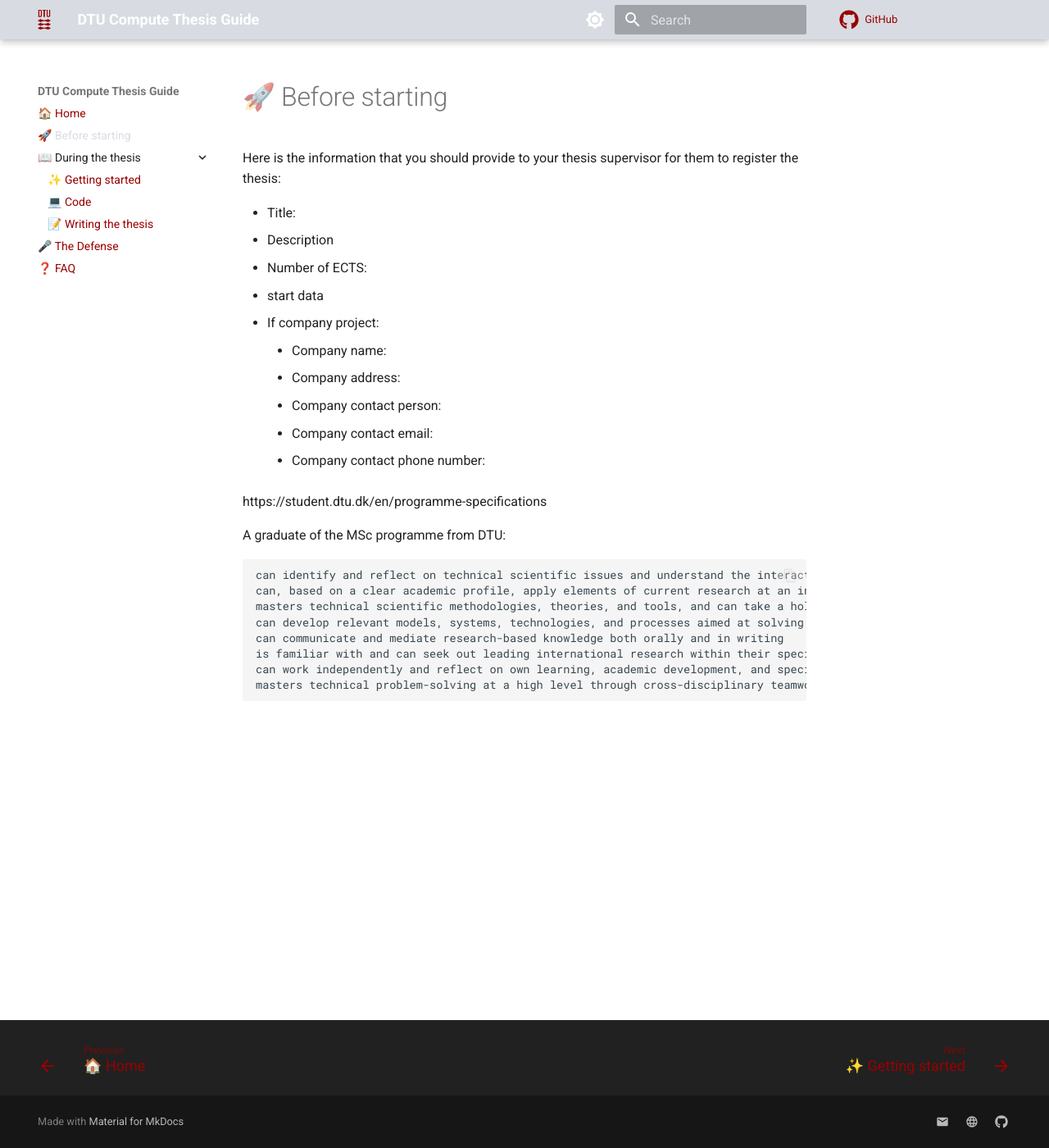
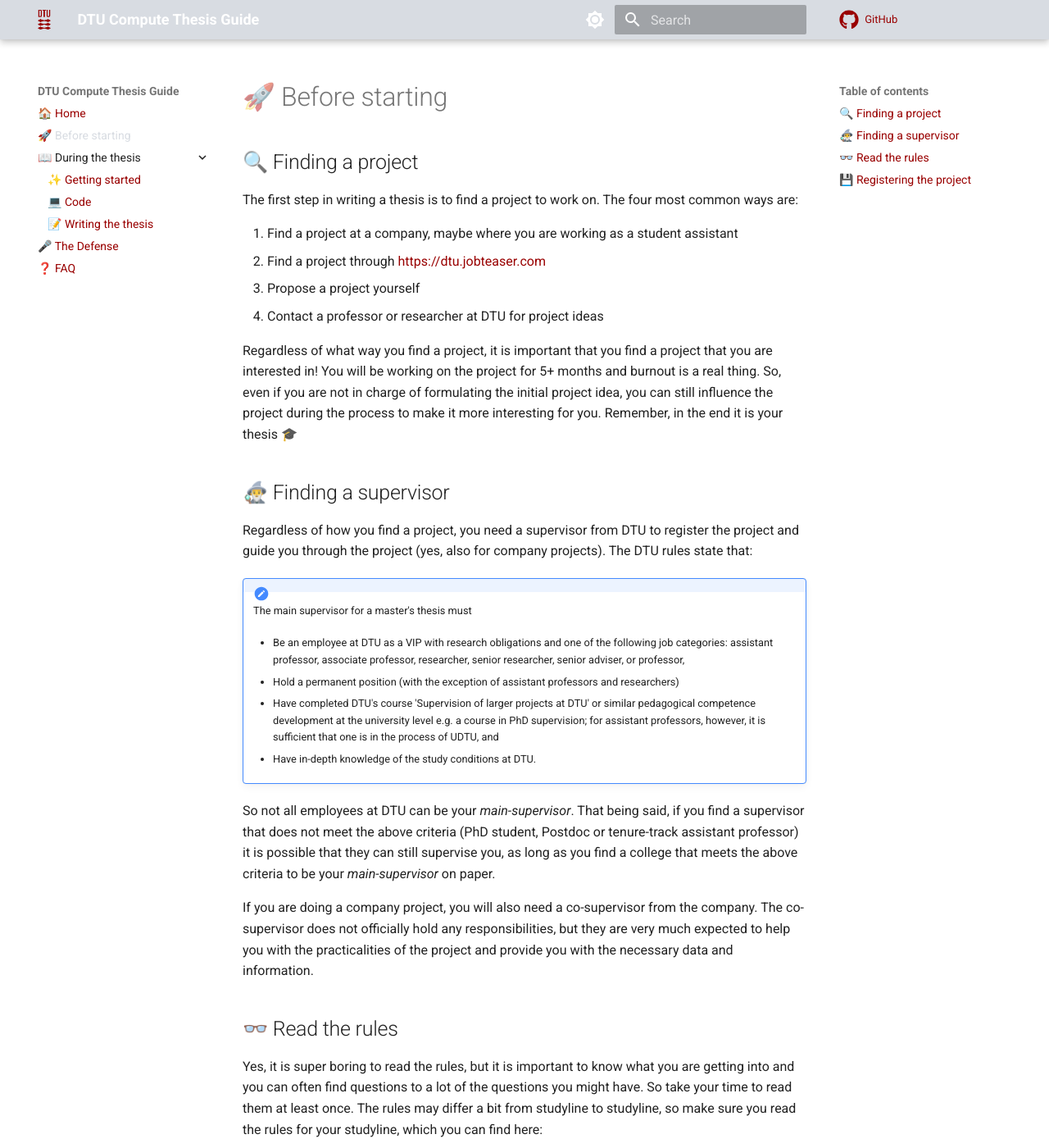
Before and after one commit to SkafteNicki/dtu_cs_thesis, an MkDocs documentation site: the page built from docs/before.md, in a window 1280 px wide and 1400 px high. Shown: the whole window at 82% size. Built offline with MkDocs 1.6.1 and Material for MkDocs 9.7.7, drawn with Linux system fonts in a browser that asks for light colours; comment, search, counter and statistics services are not loaded; some of the changed text lies outside the part shown.

Commit message:
update instructions

```diff
--- a/docs/before.md
+++ b/docs/before.md
@@ -1,28 +1,110 @@
+## 🔍 Finding a project
 
+The first step in writing a thesis is to find a project to work on. The four most common ways are:
 
-Here is the information that you should provide to your thesis supervisor for them to register the thesis:
+1. Find a project at a company, maybe where you are working as a student assistant
+2. Find a project through <https://dtu.jobteaser.com>
+3. Propose a project yourself
+4. Contact a professor or researcher at DTU for project ideas
 
-* Title:
-* Description
-* Number of ECTS:
-* start data
+Regardless of what way you find a project, it is important that you find a project that you are interested in! You will
+be working on the project for 5+ months and burnout is a real thing. So, even if you are not in charge of formulating
+the initial project idea, you can still influence the project during the process to make it more interesting for you.
+Remember, in the end it is your thesis 🎓
 
-* If company project:
-    * Company name:
-    * Company address:
-    * Company contact person:
-    * Company contact email:
-    * Company contact phone number:
+## 🧙‍♂️ Finding a supervisor
 
-https://student.dtu.dk/en/programme-specifications
+Regardless of how you find a project, you need a supervisor from DTU to register the project and guide you through the
+project (yes, also for company projects). The DTU rules state that:
 
-A graduate of the MSc programme from DTU:
+!!! note " "
 
-    can identify and reflect on technical scientific issues and understand the interaction between the various components that make up an issue
-    can, based on a clear academic profile, apply elements of current research at an international level to develop ideas and solve problems
-    masters technical scientific methodologies, theories, and tools, and can take a holistic view of and delimit a complex, open issue, put it into a broader academic and societal perspective, and, on this basis, propose a variety of possible actions while considering sustainability
-    can develop relevant models, systems, technologies, and processes aimed at solving technological problems
-    can communicate and mediate research-based knowledge both orally and in writing
-    is familiar with and can seek out leading international research within their specialist area.
-    can work independently and reflect on own learning, academic development, and specialization
-    masters technical problem-solving at a high level through cross-disciplinary teamwork, and can work with and manage all phases of a project – including preparation of timetables, design, solution, and documentation
+    The main supervisor for a master's thesis must
+
+    * Be an employee at DTU as a VIP with research obligations and one of the following job categories: assistant
+        professor, associate professor, researcher, senior researcher, senior adviser, or professor,
+
+    * Hold a permanent position (with the exception of assistant professors and researchers)
+
+    * Have completed DTU's course 'Supervision of larger projects at DTU' or similar pedagogical competence development
+        at the university level e.g. a course in PhD supervision; for assistant professors, however, it is sufficient
+        that one is in the process of UDTU, and
+
+    * Have in-depth knowledge of the study conditions at DTU.
+
+So not all employees at DTU can be your *main-supervisor*. That being said, if you find a supervisor that does not
+meet the above criteria (PhD student, Postdoc or tenure-track assistant professor) it is possible that they can still
+supervise you, as long as you find a college that meets the above criteria to be your *main-supervisor* on paper.
+
+If you are doing a company project, you will also need a co-supervisor from the company. The co-supervisor does not
+officially hold any responsibilities, but they are very much expected to help you with the practicalities of the project
+and provide you with the necessary data and information.
+
+## 👓 Read the rules
+
+Yes, it is super boring to read the rules, but it is important to know what you are getting into and you can often
+find questions to a lot of the questions you might have. So take your time to read them at least once. The rules may
+differ a bit from studyline to studyline, so make sure you read the rules for your studyline, which you can find here:
+
+<https://student.dtu.dk/en/programme-specifications>
+
+Especially, be aware of learning objectives for your thesis, as they are the basis for the assessment of your thesis.
+They will look something like this:
+
+!!! note " "
+
+    A graduate of the MSc programme from DTU:
+
+    * can identify and reflect on technical scientific issues and understand the interaction between the various
+        components that make up an issue
+    * can, based on a clear academic profile, apply elements of current research at an international level to develop
+        ideas and solve problems
+    * masters technical scientific methodologies, theories, and tools, and can take a holistic view of and delimit a
+        complex, open issue, put it into a broader academic and societal perspective, and, on this basis, propose a
+        variety of * possible actions while considering sustainability
+    * can develop relevant models, systems, technologies, and processes aimed at solving technological problems
+    * can communicate and mediate research-based knowledge both orally and in writing
+    * is familiar with and can seek out leading international research within their specialist area.
+    * can work independently and reflect on own learning, academic development, and specialization
+    * masters technical problem-solving at a high level through cross-disciplinary teamwork, and can work with and
+        manage all phases of a project – including preparation of timetables, design, solution, and documentation
+
+All these learning objectives are fairly *meta*, but they can interpreted as you need to master every aspect of doing
+a thesis from the technical aspects to the communication and project management.
+
+## 💾 Registering the project
+
+The project needs to be officially registered by your supervisor to DTU study administration. In practice this should
+be done about two weeks before you start the work. For your supervisor to register the project they need some
+[information](include/DTUs_projektindberetning.pdf).
+
+!!! note " "
+
+    * **Title**: The overall title for the project
+
+    * **Description**: A short (5-10 lines) description of the project, that motivates the project and gives an overview
+        of the work to be done. You do not fix the project description in stone, but it is a good idea to have a clear
+        idea of what you want to do.
+
+    * **Number of ECTS**: You can do the thesis for 30, 32.5 or 35 ECTS. The default is 30 ECTS.
+
+    * **Start date**: The date you start working on the project. If you start in the spring, you are expected to start
+        either in the first week of january or if you are having a 3 weeks course, then the first week after 3 weeks
+        period have ended. Similarly, if you start in the fall, you are expected to start in the first week of August or
+        the end of August depending on if you have a 3 weeks course in June. That said, you can register on alternative
+        days but you need to provide a reason for it.
+
+    * If **company project** please also provide:
+        * Company name
+        * Company address
+        * Company contact person
+        * Company contact email
+        * Company contact phone number
+
+    * **Student information**: Your student number and if it is a group project, the student number of your group
+        members.
+
+    * **Supervisor information**: If you have more than one supervisor, you need to provide the email-initials of the
+        ones that are not registering the thesis.
+
+Note that the title and description should be provided in both Danish and English.
```
Also changed, not shown: docs/index.md (+9 -6 lines), 1 other file.
